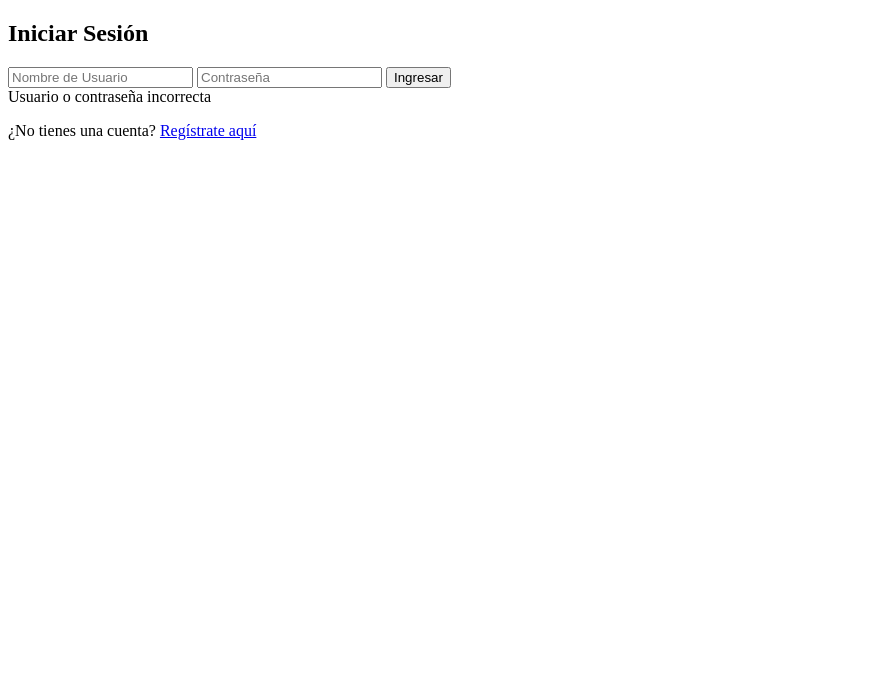
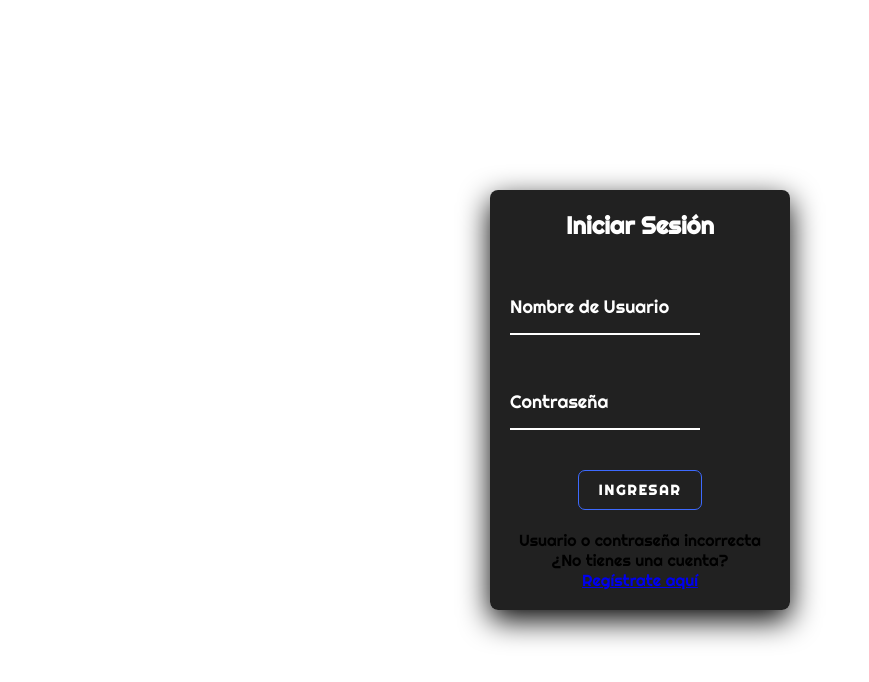
Before and after one commit to SnayderCJ/inicio_De_Seccion, a plain HTML site: page index.html in a window 1280 px wide. Shown: the whole page, without its empty margins (0-869 px from the left). Drawn offline with Linux system fonts and the light colour scheme.

Commit message:
Update xD

```diff
--- a/Css/styles.css
+++ b/Css/styles.css
@@ -0,0 +1,154 @@
+@import url("https://fonts.googleapis.com/css2?family=Righteous&family=Work+Sans:ital,wght@0,300;0,400;0,600;0,800;1,100&display=swap");
+
+* {
+  box-sizing: border-box;
+  font-family: "Righteous";
+  margin: 0;
+  padding: 0;
+}
+
+body {
+  /* background-color: black; */
+  display: flex;
+  justify-content: center;
+  align-items: center;
+  height: 100vh;
+  position: relative;
+  overflow: hidden;
+}
+
+.container {
+  background-color: #000000de;
+  padding: 20px;
+  border-radius: 8px;
+  box-shadow: 0 10px 30px #000000;
+  width: 300px;
+  text-align: center;
+  justify-content: center;
+  z-index: 2;
+}
+
+h2 {
+  margin-bottom: 40px;
+  color: #fff;
+}
+
+
+.form-control {
+  position: relative;
+  margin: 20px 0 40px;
+  width: 190px;
+}
+
+.form-control input {
+  background-color: transparent;
+  border: 0;
+  border-bottom: 2px #fff solid;
+  display: block;
+  width: 100%;
+  padding: 15px 0;
+  font-size: 18px;
+  color: #fff;
+}
+
+.form-control input:focus,
+.form-control input:valid {
+  outline: 0;
+  border-bottom-color: lightblue;
+}
+
+.form-control label {
+  position: absolute;
+  top: 15px;
+  left: 0;
+  pointer-events: none;
+}
+
+.form-control label span {
+  display: inline-block;
+  font-size: 18px;
+  min-width: 5px;
+  color: #fff;
+  transition: 0.3s cubic-bezier(0.68, -0.55, 0.265, 1.55);
+}
+
+.form-control input:focus + label span,
+.form-control input:valid + label span {
+  color: lightblue;
+  transform: translateY(-30px);
+}
+
+/* BUTTON */
+
+button {
+  position: relative;
+  padding: 10px 20px;
+  border-radius: 7px;
+  border: 1px solid rgb(61, 106, 255);
+  font-size: 14px;
+  text-transform: uppercase;
+  font-weight: 600;
+  letter-spacing: 2px;
+  background: transparent;
+  color: #fff;
+  overflow: hidden;
+  box-shadow: 0 0 0 0 transparent;
+  -webkit-transition: all 0.2s ease-in;
+  -moz-transition: all 0.2s ease-in;
+  transition: all 0.2s ease-in;
+}
+
+button:hover {
+  background: rgb(61, 106, 255);
+  box-shadow: 0 0 30px 5px rgba(0, 142, 236, 0.815);
+  -webkit-transition: all 0.2s ease-out;
+  -moz-transition: all 0.2s ease-out;
+  transition: all 0.2s ease-out;
+}
+
+button:hover::before {
+  -webkit-animation: sh02 0.5s 0s linear;
+  -moz-animation: sh02 0.5s 0s linear;
+  animation: sh02 0.5s 0s linear;
+}
+
+button::before {
+  content: '';
+  display: block;
+  width: 0px;
+  height: 86%;
+  position: absolute;
+  top: 7%;
+  left: 0%;
+  opacity: 0;
+  background: #fff;
+  box-shadow: 0 0 50px 30px #fff;
+  -webkit-transform: skewX(-20deg);
+  -moz-transform: skewX(-20deg);
+  -ms-transform: skewX(-20deg);
+  -o-transform: skewX(-20deg);
+  transform: skewX(-20deg);
+}
+
+@keyframes sh02 {
+  from {
+    opacity: 0;
+    left: 0%;
+  }
+
+  50% {
+    opacity: 1;
+  }
+
+  to {
+    opacity: 0;
+    left: 100%;
+  }
+}
+
+button:active {
+  box-shadow: 0 0 0 0 transparent;
+  -webkit-transition: box-shadow 0.2s ease-in;
+  -moz-transition: box-shadow 0.2s ease-in;
+  transition: box-shadow 0.2s ease-in;
+}
--- a/index.html
+++ b/index.html
@@ -10,9 +10,32 @@
     <div class="container" id="register-container" style="display: none;">
         <h2> Registrar </h2>
 
-        <input type="text" id="register-username" class="input" placeholder="Nombre de Usuario">
-        <input type="password" id="register-password" class="input" placeholder="Contraseña">
-        <input type="password" id="register-confirm-password" class="input" placeholder="Confirmar Contraseña">
+        <div class="form-control">
+            <input type="text" id="register-username" required>
+            <label>
+                <span style="transition-delay:0ms">N</span><span style="transition-delay:50ms">o</span><span style="transition-delay:100ms">m</span><span style="transition-delay:150ms">b</span><span style="transition-delay:200ms">r</span><span style="transition-delay:250ms">e</span>
+                <span style="transition-delay:300ms">d</span><span style="transition-delay:350ms">e</span>
+                <span style="transition-delay:400ms">U</span><span style="transition-delay:450ms">s</span><span style="transition-delay:500ms">u</span><span style="transition-delay:550ms">a</span><span style="transition-delay:600ms">r</span><span style="transition-delay:650ms">i</span><span style="transition-delay:700ms">o</span>
+            </label>
+        </div>
+
+        <div class="form-control">
+            <input type="password" id="register-password" required>
+            <label>
+                <span style="transition-delay:0ms">C</span><span style="transition-delay:50ms">o</span><span style="transition-delay:100ms">n</span><span style="transition-delay:150ms">t</span><span style="transition-delay:200ms">r</span><span style="transition-delay:250ms">a</span><span style="transition-delay:300ms">s</span><span style="transition-delay:350ms">e</span><span style="transition-delay:400ms">ñ</span><span style="transition-delay:450ms">a</span>
+            </label>
+        </div>
+
+        <div class="form-control">
+            <input type="password" id="register-confirm-password" required>
+            <label>
+                <span style="transition-delay:0ms">C</span><span style="transition-delay:50ms">o</span><span style="transition-delay:100ms">n</span><span style="transition-delay:150ms">f</span><span style="transition-delay:200ms">i</span><span style="transition-delay:250ms">r</span><span style="transition-delay:300ms">m</span>
+                <span style="transition-delay:350ms">a</span><span style="transition-delay:400ms">r</span>
+                <span style="transition-delay:450ms">C</span><span style="transition-delay:500ms">o</span><span style="transition-delay:550ms">n</span><span style="transition-delay:600ms">t</span><span style="transition-delay:650ms">r</span><span style="transition-delay:700ms">a</span><span style="transition-delay:750ms">s</span><span style="transition-delay:800ms">e</span><span style="transition-delay:850ms">ñ</span><span style="transition-delay:900ms">a</span>
+            </label>
+        </div>
+
+
         <button class="button" onclick="register()"> Registrar</button>
         <div id="register-error-message" class="error-message"></div>
         <p>¿Ya tienes una cuenta? <a href="#" onclick="showLogin()">Inicia sesión aquí</a></p>
@@ -21,9 +44,25 @@
     <div class="container" id="login-container">
         <h2> Iniciar Sesión</h2>
 
-        <input type="text" id="login-username" class="input" placeholder="Nombre de Usuario">
-        <input type="password" id="login-password" class="input" placeholder="Contraseña">
+        <div class="form-control">
+            <input type="text" id="login-username" required>
+            <label>
+                <span style="transition-delay:0ms">N</span><span style="transition-delay:50ms">o</span><span style="transition-delay:100ms">m</span><span style="transition-delay:150ms">b</span><span style="transition-delay:200ms">r</span><span style="transition-delay:250ms">e</span>
+                <span style="transition-delay:300ms">d</span><span style="transition-delay:350ms">e</span>
+                <span style="transition-delay:400ms">U</span><span style="transition-delay:450ms">s</span><span style="transition-delay:500ms">u</span><span style="transition-delay:550ms">a</span><span style="transition-delay:600ms">r</span><span style="transition-delay:650ms">i</span><span style="transition-delay:700ms">o</span>
+            </label>
+        </div>
+
+        <div class="form-control">
+            <input type="password" id="login-password" required>
+            <label>
+                <span style="transition-delay:0ms">C</span><span style="transition-delay:50ms">o</span><span style="transition-delay:100ms">n</span><span style="transition-delay:150ms">t</span><span style="transition-delay:200ms">r</span><span style="transition-delay:250ms">a</span><span style="transition-delay:300ms">s</span><span style="transition-delay:350ms">e</span><span style="transition-delay:400ms">ñ</span><span style="transition-delay:450ms">a</span>
+            </label>
+        </div>
+
         <button class="button" onclick="login()"> Ingresar </button>
+
+        <br><br>
         <div id="login-error-message" class="error-message"> Usuario o contraseña incorrecta</div>
         <p> ¿No tienes una cuenta? <a href="#" onclick="showRegister()"> Regístrate aquí </a></p>
     </div>
```
